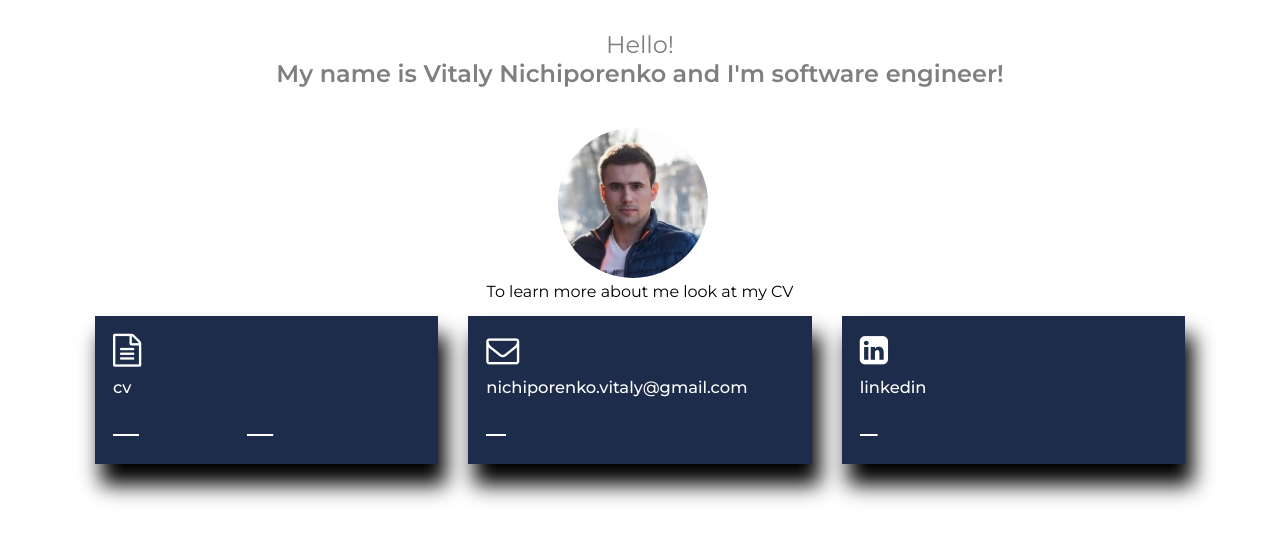
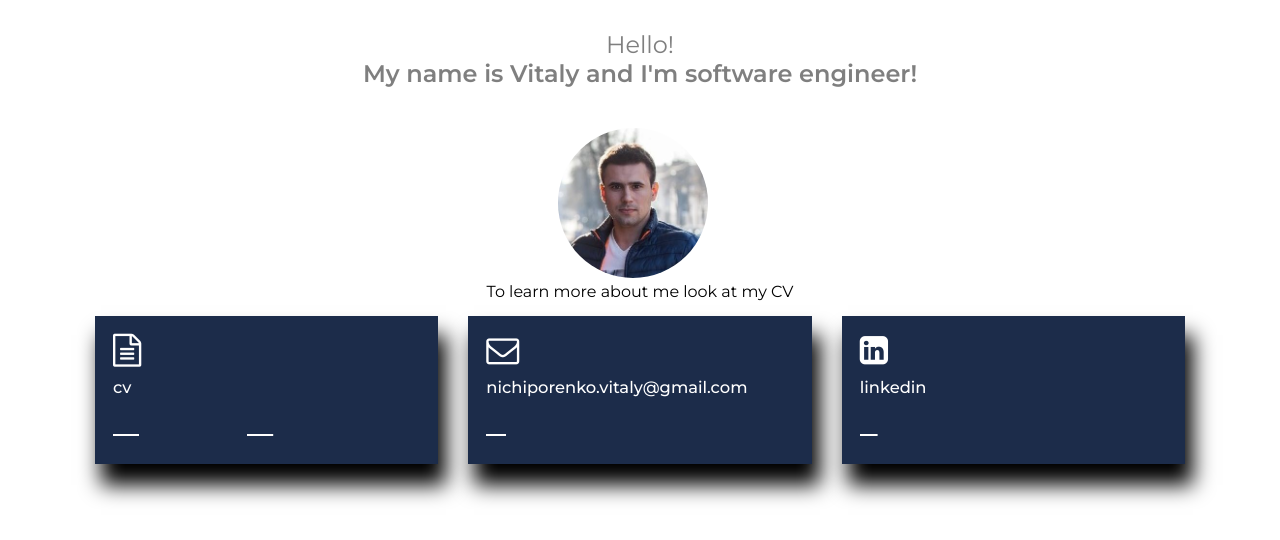
Before and after one commit to invictusv/invictusv.github.io, a plain HTML site: page index.html in a window 1280 px wide. Drawn offline with Linux system fonts and the light colour scheme.

Commit message:
Editing index.html

```diff
--- a/index.html
+++ b/index.html
@@ -2,7 +2,7 @@
 <html>
 	<head>
 		<meta charset="utf-8">
-		<title>Vitaly Nichiporenko | CV</title>
+		<title>CV</title>
 		<link rel="stylesheet" href="style.css">
 		<link rel="icon" type="image/jpeg" href="1.png" />
 <!-- Yandex.Metrika counter -->
@@ -18,16 +18,15 @@
         webvisor:true
    });
 </script>
-<noscript><div><img src="https://mc.yandex.ru/watch/57096982" style="position:absolute; left:-9999px;" alt="" /></div></noscript>
 <!-- /Yandex.Metrika counter -->
 	</head>
 	<body>
 		<header>
 			<div class="container">
 				<h1>Hello!<br>
-				<span>My name is Vitaly Nichiporenko</span>
+				<span>My name is Vitaly </span>
 				<span>and I'm <span> software engineer!</span><br/></h1>
-				<img src="1.jpg" alt="Vitaly Nichiporenko" title="Vitaly Nichiporenko"></center>
+				<img src="1.jpg" alt="Vitaly " title="Vitaly "></center>
 			</div><center>
 				<span>To learn more about me look at my CV</span>
 		</header>
```
